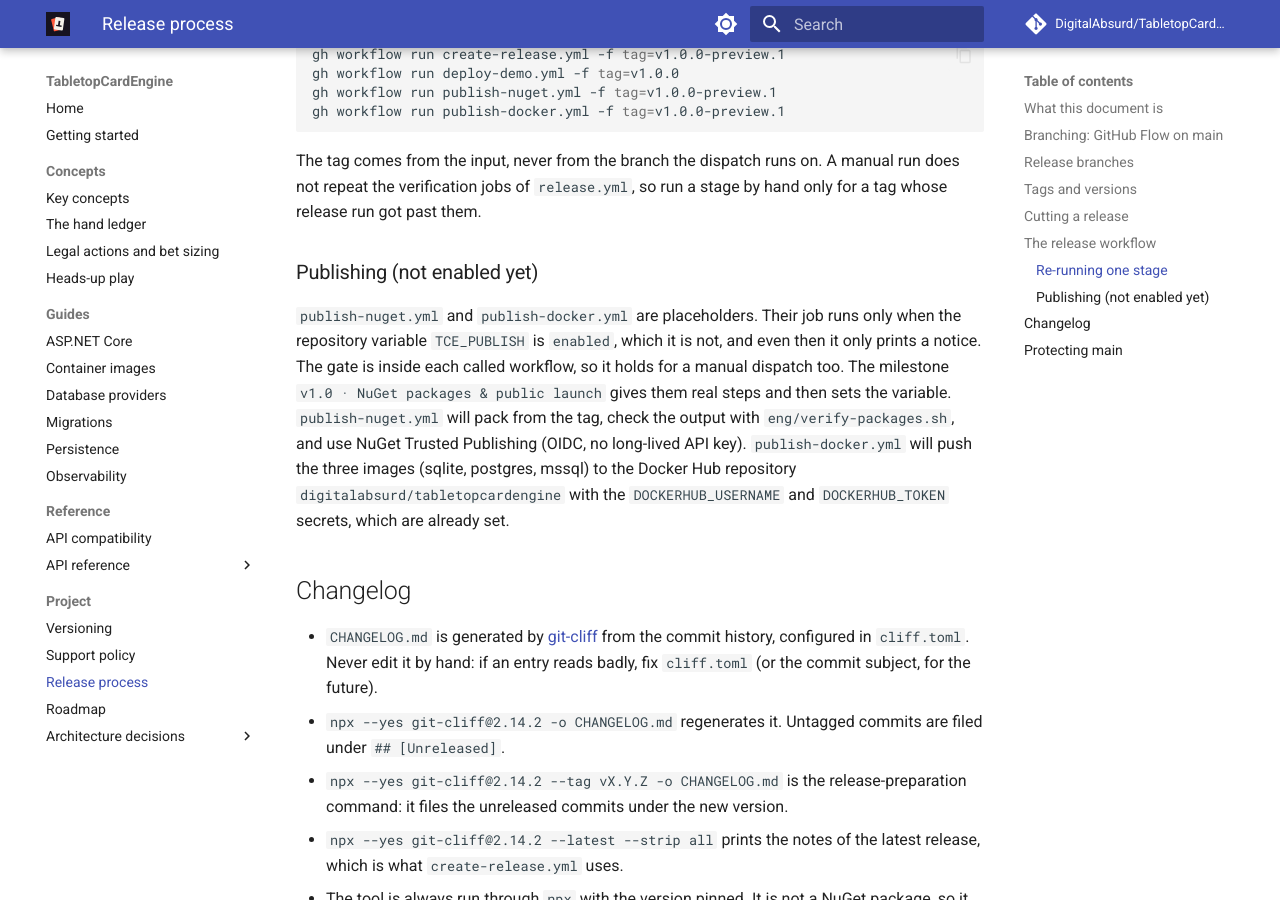
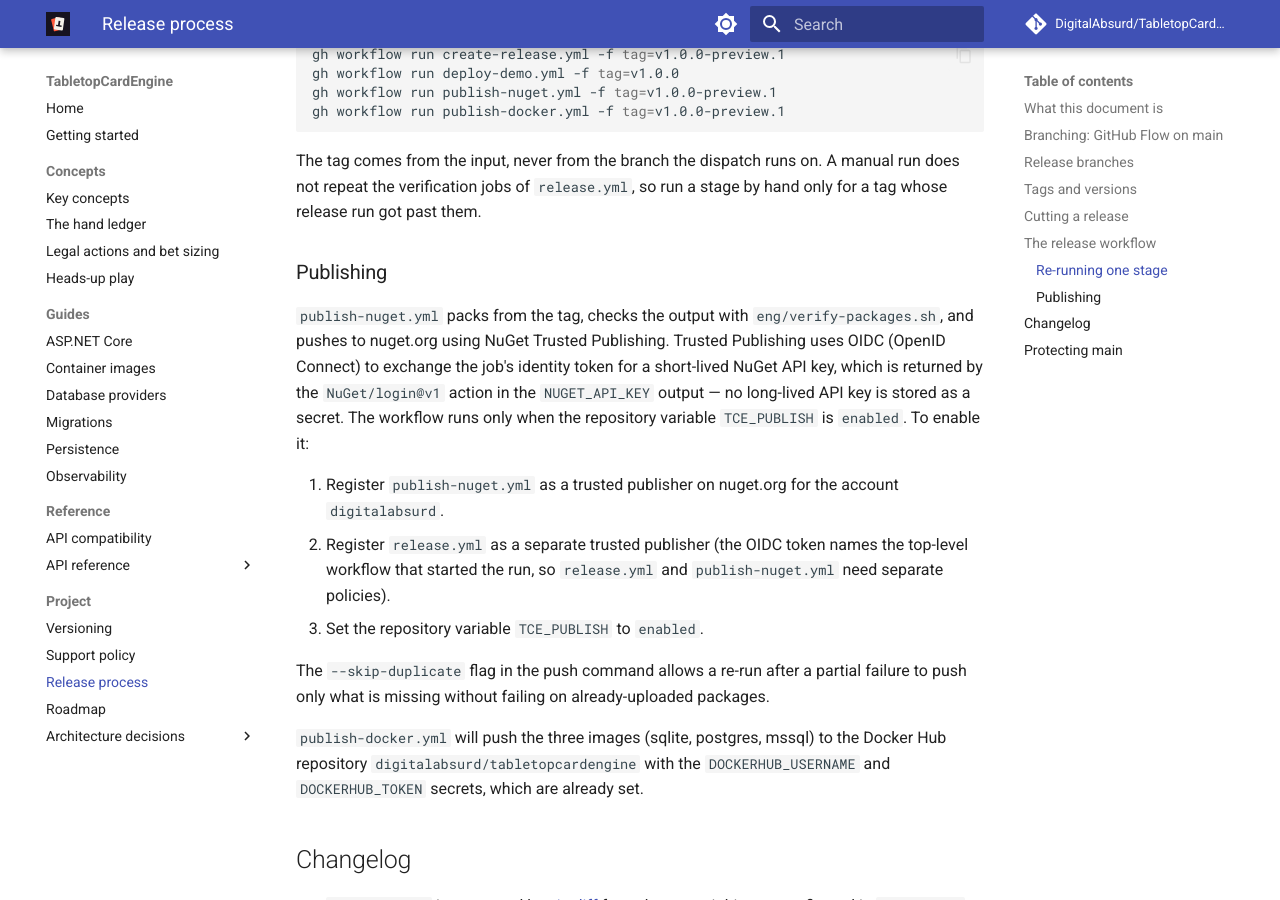
Before and after one commit to DigitalAbsurd/TabletopCardEngine, an MkDocs documentation site: the page built from docs/release-process.md, in a window 1280 px wide and 900 px high, scrolled down 2603 px. Built offline with MkDocs 1.6.1 and Material for MkDocs 9.7.7, drawn with Linux system fonts in a browser that asks for light colours; comment, search, counter and statistics services are not loaded.

Commit message:
ci(publish-nuget): implement trusted publishing to nuget.org (#476)
Replace the placeholder publishing step with actual NuGet publishing steps that:
- Pack from the tag with full history
- Verify packages match the tag version and count
- Verify symbol packages exist for all packages
- Use NuGet Trusted Publishing (OIDC) for authentication
- Push with --skip-duplicate to support re-runs

Update docs/release-process.md to document Trusted Publishing setup and the need for two separate trusted publisher policies (one for release.yml, one for publish-nuget.yml).

Closes #457

Co-authored-by: Claude Haiku 4.5 <noreply@anthropic.com>

```diff
--- a/docs/release-process.md
+++ b/docs/release-process.md
@@ -62,9 +62,17 @@ gh workflow run publish-docker.yml -f tag=v1.0.0-preview.1
 
 The tag comes from the input, never from the branch the dispatch runs on. A manual run does not repeat the verification jobs of `release.yml`, so run a stage by hand only for a tag whose release run got past them.
 
-### Publishing (not enabled yet)
+### Publishing
 
-`publish-nuget.yml` and `publish-docker.yml` are placeholders. Their job runs only when the repository variable `TCE_PUBLISH` is `enabled`, which it is not, and even then it only prints a notice. The gate is inside each called workflow, so it holds for a manual dispatch too. The milestone `v1.0 · NuGet packages & public launch` gives them real steps and then sets the variable. `publish-nuget.yml` will pack from the tag, check the output with `eng/verify-packages.sh`, and use NuGet Trusted Publishing (OIDC, no long-lived API key). `publish-docker.yml` will push the three images (sqlite, postgres, mssql) to the Docker Hub repository `digitalabsurd/tabletopcardengine` with the `DOCKERHUB_USERNAME` and `DOCKERHUB_TOKEN` secrets, which are already set.
+`publish-nuget.yml` packs from the tag, checks the output with `eng/verify-packages.sh`, and pushes to nuget.org using NuGet Trusted Publishing. Trusted Publishing uses OIDC (OpenID Connect) to exchange the job's identity token for a short-lived NuGet API key, which is returned by the `NuGet/login@v1` action in the `NUGET_API_KEY` output — no long-lived API key is stored as a secret. The workflow runs only when the repository variable `TCE_PUBLISH` is `enabled`. To enable it:
+
+1. Register `publish-nuget.yml` as a trusted publisher on nuget.org for the account `digitalabsurd`.
+2. Register `release.yml` as a separate trusted publisher (the OIDC token names the top-level workflow that started the run, so `release.yml` and `publish-nuget.yml` need separate policies).
+3. Set the repository variable `TCE_PUBLISH` to `enabled`.
+
+The `--skip-duplicate` flag in the push command allows a re-run after a partial failure to push only what is missing without failing on already-uploaded packages.
+
+`publish-docker.yml` will push the three images (sqlite, postgres, mssql) to the Docker Hub repository `digitalabsurd/tabletopcardengine` with the `DOCKERHUB_USERNAME` and `DOCKERHUB_TOKEN` secrets, which are already set.
 
 ## Changelog
 
```
Also changed, not shown: 1 other file.
